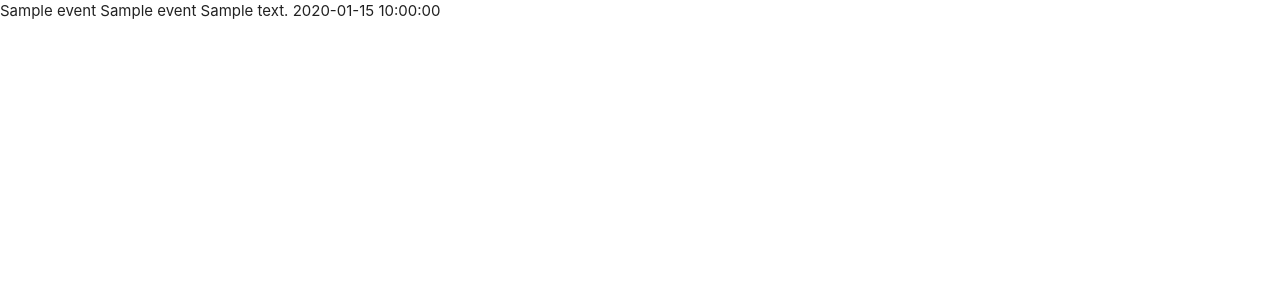
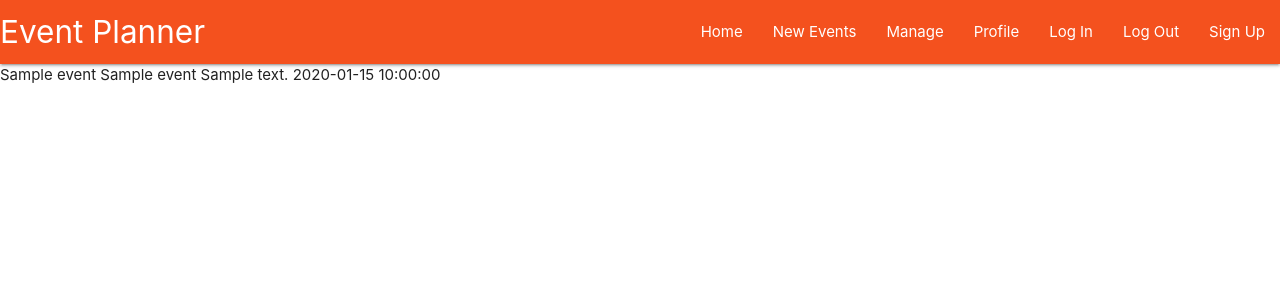
Before and after one commit to MichaelWarner32/Event_planner, a Flask app: page / in a window 1280 px wide. Shown: the top 300 px of the page. Run offline with Flask 2, Linux system fonts and the light colour scheme; a database or web service that is not in the repository returns one stand-in record (values such as "Sample title"); some libraries are stand-ins or nearby versions.

Commit message:
Added materialize navbar and home button connectivity in both screen sizes

```diff
--- a/static/js/script.js
+++ b/static/js/script.js
@@ -0,0 +1,3 @@
+ $(document).ready(function(){
+    $(".sidenav").sidenav();
+  });
--- a/templates/main.html
+++ b/templates/main.html
@@ -12,6 +12,37 @@
 </head>
 <body>
 
+<header>
+    <!-- top navbar -->
+    <nav class="nav-extended deep-orange darken-1">
+        <div class="nav-wrapper">
+        <a href="{{ url_for('get_events') }}" class="brand-logo">Event Planner</a>
+        <a href="#" data-target="mobile-demo" class="sidenav-trigger"><i class="fas fa-bars"></i></a>
+        <ul class="right hide-on-med-and-down">
+            <li><a href="{{ url_for('get_events') }}">Home</a></li>
+            <li><a href="#">New Events</a></li>
+            <li><a href="#">Manage</a></li>
+            <li><a href="#">Profile</a></li>
+            <li><a href="#">Log In</a></li>
+            <li><a href="#">Log Out</a></li>
+            <li><a href="#">Sign Up</a></li>
+        </ul>
+        </div>
+    </nav>
+
+    <!-- middle sidenavbar -->
+    <ul class="sidenav" id="mobile-demo">
+            <li><h4 class="center-align light-orange-text text-darken-4">Event Planner</h4></li>
+            <li><a href="{{ url_for('get_events') }}">Home</a></li>
+            <li><a href="#">New Events</a></li>
+            <li><a href="#">Manage</a></li>
+            <li><a href="#">Profile</a></li>
+            <li><a href="#">Log In</a></li>
+            <li><a href="#">Log Out</a></li>
+            <li><a href="#">Sign Up</a></li>
+    </ul>
+</header>
+
     {% block content %}
     {% endblock %}
     <script src="https://code.jquery.com/jquery-3.5.1.min.js" integrity="sha256-9/aliU8dGd2tb6OSsuzixeV4y/faTqgFtohetphbbj0=" crossorigin="anonymous"></script>
```
